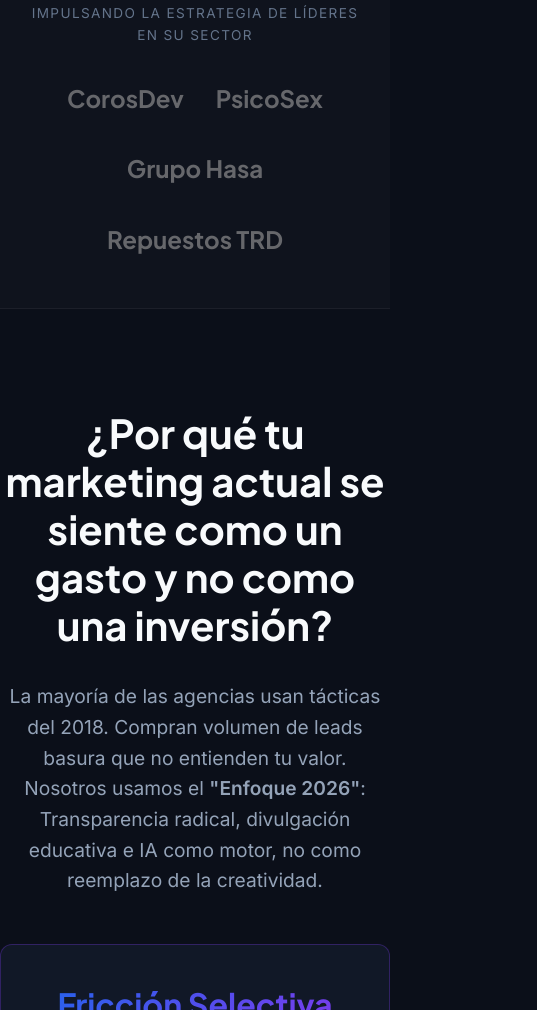
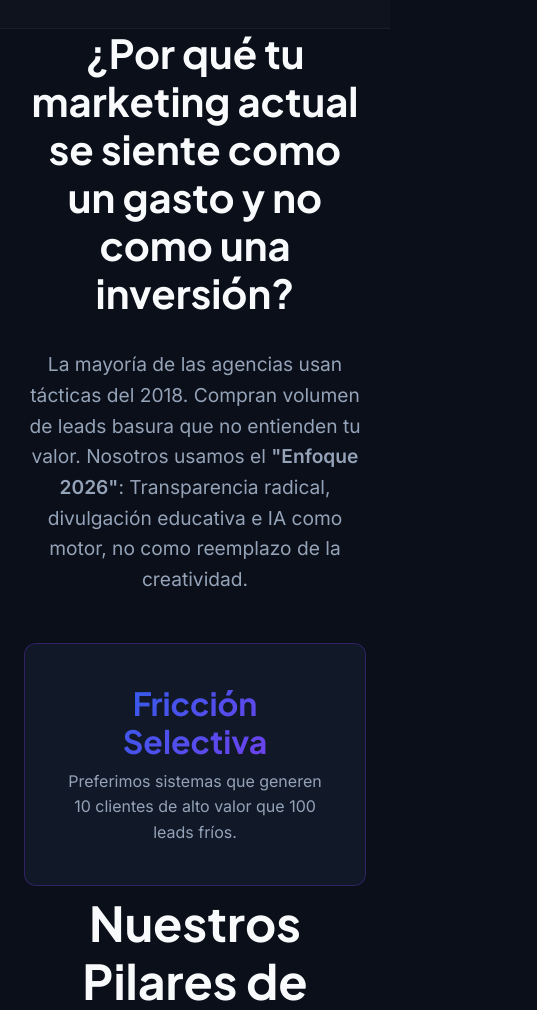
Before and after one commit to salvadorreynaud13-arch/Landing-Page-SERF, a plain HTML site: page index.html in a window 390 px wide. Shown: the part 990-2000 px from the top of the page, 537 px wide, since content can reach past the window. Drawn offline with nearby package versions, Linux system fonts and the light colour scheme.

Commit message:
Forzando actualización caché y scroll

```diff
--- a/index.html
+++ b/index.html
@@ -7,7 +7,7 @@
     <meta name="description"
         content="SERF - Estrategia Digital con Propósito Humano. Escalamos el impacto de Especialistas y Marcas Personales con IA.">
     <title>SERF | Strategic Marketing & Flow</title>
-    <link rel="stylesheet" href="styles.css">
+    <link rel="stylesheet" href="styles.css?v=1.1">
     <!-- Lucide Icons -->
     <script src="https://unpkg.com/lucide@latest"></script>
 </head>
--- a/styles.css
+++ b/styles.css
@@ -37,6 +37,14 @@
     margin: 0;
     padding: 0;
     box-sizing: border-box;
+}
+
+html,
+body {
+    overflow-x: hidden !important;
+    width: 100% !important;
+    position: relative;
+    max-width: 100vw;
 }
 
 html {
@@ -693,6 +701,15 @@ footer {
     .tech-grid {
         grid-template-columns: 1fr;
     }
+
+    .container {
+        padding: 0 1.5rem !important;
+        overflow-x: hidden !important;
+    }
+
+    section {
+        overflow-x: hidden !important;
+    }
 }
 
 @media (max-width: 768px) {
```
